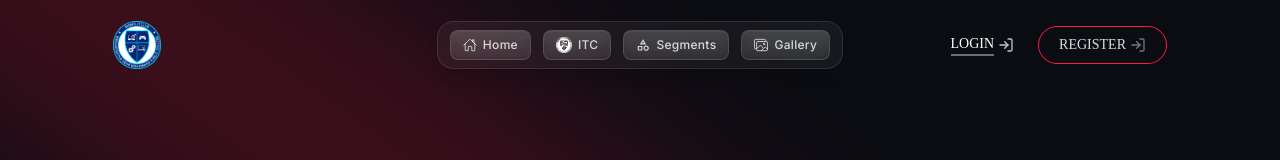
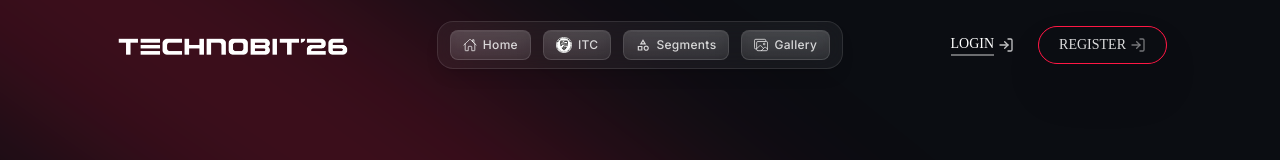
Before and after one commit to prodesk-tamdofin/Technobit-26, a Next.js app in the folder client/: page /login in a window 1280 px wide. Shown: the top 160 px of the page. Built offline with nearby package versions, Linux system fonts and the light colour scheme; no server answers.

Commit message:
Restore navbar logo

```diff
--- a/client/src/components/Layout/Navbar.tsx
+++ b/client/src/components/Layout/Navbar.tsx
@@ -208,8 +208,8 @@ const Navbar = () => {
               className="flex grow basis-0 items-center space-x-3 rtl:space-x-reverse"
             >
               <img
-                src="/ITC_LOGO.png"
-                className="w-10 h-10 md:w-12 md:h-12 object-contain"
+                src="/Logo(Plain).png"
+                className="w-48 md:w-60 rounded pt-1"
                 alt="Technobit'26 Logo"
               />
             </Link>
```
